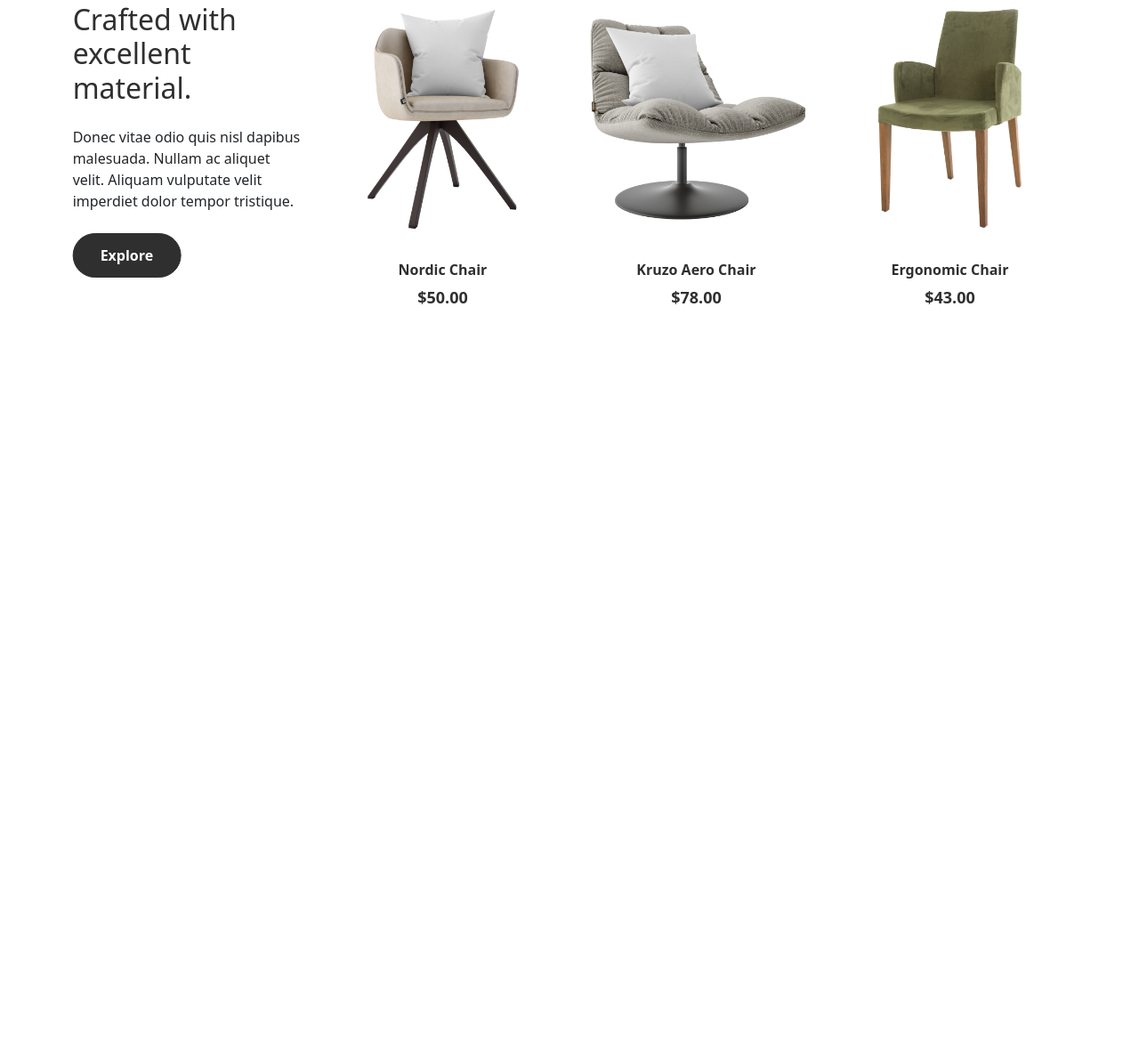
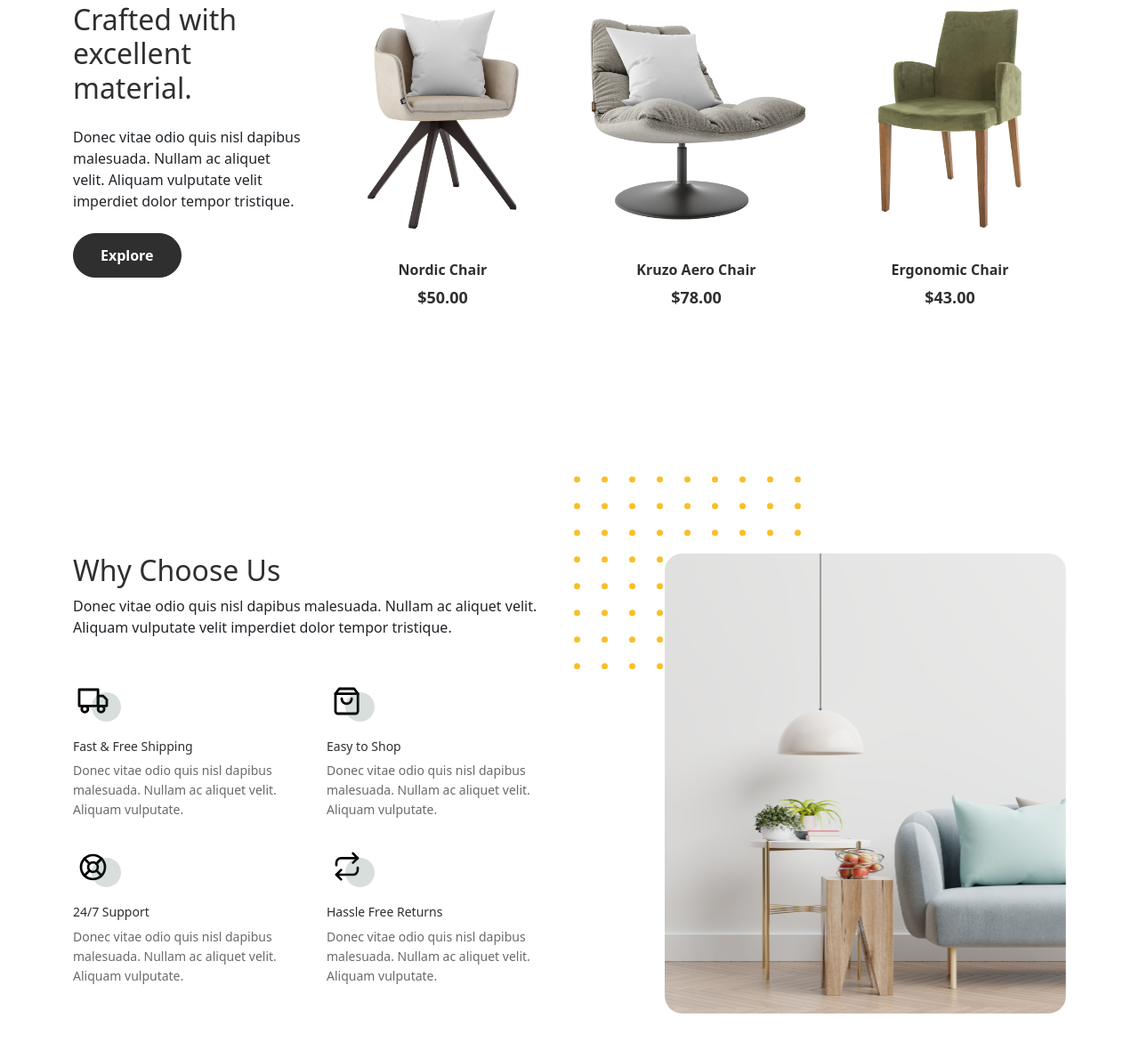
Before and after one commit to ziad-1/phase1-project, a plain HTML site: page index.html in a window 1280 px wide. Shown: the part 713-1902 px from the top of the page at 89% size. Before the commit the page ends 1223 px from the top, so only its background shows below. Drawn offline with nearby package versions, Linux system fonts and the light colour scheme.

Commit message:
second commit

```diff
--- a/index.html
+++ b/index.html
@@ -140,6 +140,60 @@
         </div>
       </div>
     </div>
+    <!-- why choose us section -->
+     <div class="why-choose-section">
+			<div class="container">
+				<div class="row justify-content-between">
+					<div class="col-lg-6">
+						<h2 class="section-title">Why Choose Us</h2>
+						<p>Donec vitae odio quis nisl dapibus malesuada. Nullam ac aliquet velit. Aliquam vulputate velit imperdiet dolor tempor tristique.</p>
+						<div class="row my-5">
+							<div class="col-6 col-md-6">
+								<div class="feature">
+									<div class="icon">
+										<img src="./imgs/truck.svg" alt="Image" class="imf-fluid">
+									</div>
+									<h3>Fast &amp; Free Shipping</h3>
+									<p>Donec vitae odio quis nisl dapibus malesuada. Nullam ac aliquet velit. Aliquam vulputate.</p>
+								</div>
+							</div>
+							<div class="col-6 col-md-6">
+								<div class="feature">
+									<div class="icon">
+										<img src="./imgs/bag.svg" alt="Image" class="imf-fluid">
+									</div>
+									<h3>Easy to Shop</h3>
+									<p>Donec vitae odio quis nisl dapibus malesuada. Nullam ac aliquet velit. Aliquam vulputate.</p>
+								</div>
+							</div>
+							<div class="col-6 col-md-6">
+								<div class="feature">
+									<div class="icon">
+										<img src="./imgs/support.svg" alt="Image" class="imf-fluid">
+									</div>
+									<h3>24/7 Support</h3>
+									<p>Donec vitae odio quis nisl dapibus malesuada. Nullam ac aliquet velit. Aliquam vulputate.</p>
+								</div>
+							</div>
+							<div class="col-6 col-md-6">
+								<div class="feature">
+									<div class="icon">
+										<img src="./imgs/return.svg" alt="Image" class="imf-fluid">
+									</div>
+									<h3>Hassle Free Returns</h3>
+									<p>Donec vitae odio quis nisl dapibus malesuada. Nullam ac aliquet velit. Aliquam vulputate.</p>
+								</div>
+							</div>
+						</div>
+					</div>
+					<div class="col-lg-5">
+						<div class="img-wrap">
+							<img src="./imgs/why-choose-us-img.jpg" alt="Image" class="img-fluid">
+						</div>
+					</div>
+				</div>
+			</div>
+		</div>
 
     <script src="https://unpkg.com/aos@2.3.1/dist/aos.js"></script>
     <script>
--- a/styles/index.css
+++ b/styles/index.css
@@ -246,3 +246,55 @@
 .product-section .product-item:hover:before {
   height: 70%;
 }
+
+/* ----------------------------------------------------------------------------------------------------------------- */
+/* why choose us section */
+.why-choose-section {
+  padding: 7rem 0;
+}
+.why-choose-section .img-wrap {
+  position: relative;
+}
+.why-choose-section .img-wrap:before {
+  position: absolute;
+  content: "";
+  width: 255px;
+  height: 217px;
+  background-image: url("../imgs/dots-yellow.svg");
+  background-repeat: no-repeat;
+  background-size: contain;
+  transform: translate(-40%, -40%);
+  z-index: -1;
+}
+.why-choose-section .img-wrap img {
+  border-radius: 20px;
+}
+.feature {
+  margin-bottom: 30px;
+}
+.feature .icon {
+  display: inline-block;
+  position: relative;
+  margin-bottom: 20px;
+}
+.feature .icon:before {
+  content: "";
+  width: 33px;
+  height: 33px;
+  position: absolute;
+  background: rgba(59, 93, 80, 0.2);
+  border-radius: 50%;
+  right: -8px;
+  bottom: 0;
+}
+.feature h3 {
+  font-size: 14px;
+  color: #2f2f2f;
+}
+.feature p {
+  font-size: 14px;
+  line-height: 22px;
+  color: #6a6a6a;
+}
+/* -------------------------------------------------------------------------------------------------------------------- */
+/*  */
```
Also changed, not shown: imgs/bag.svg (added), imgs/dots-yellow.svg (added), imgs/return.svg (added), imgs/support.svg (added), imgs/truck.svg (added), imgs/why-choose-us-img.jpg (added).
